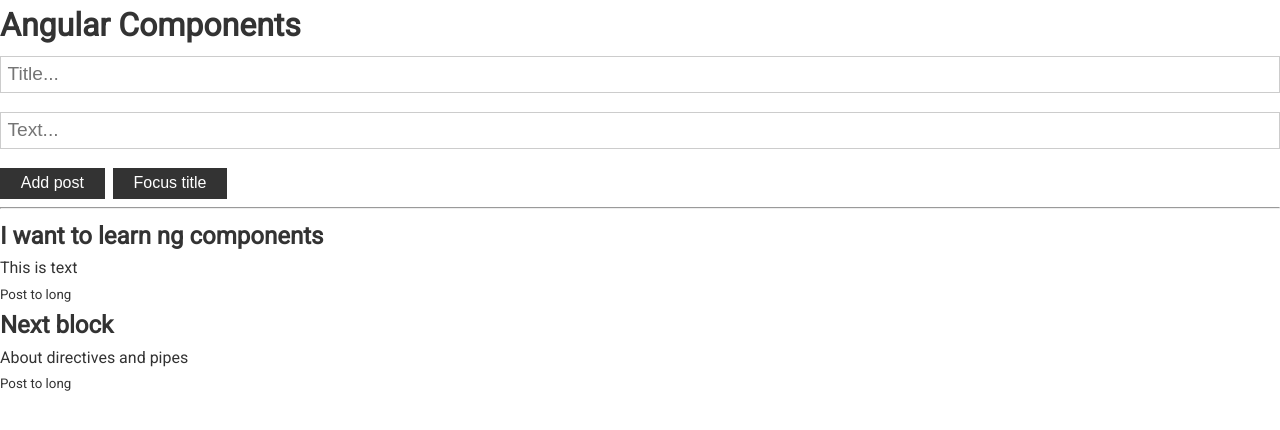
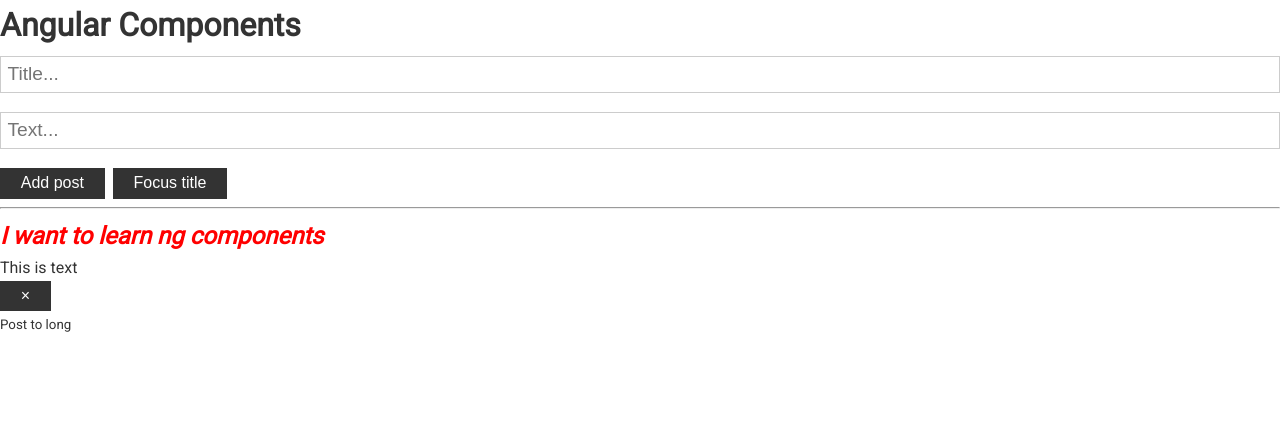
Before and after one commit to PavelTishenko/NgBas, an Angular app: page / in a window 1280 px wide. Shown: the top 430 px of the page. Built offline with nearby package versions, Linux system fonts and the light colour scheme.

Commit message:
new adds

```diff
--- a/src/app/app.component.html
+++ b/src/app/app.component.html
@@ -8,7 +8,9 @@
 
   <app-post
     *ngFor="let p of posts"
-    [post]="p">
+    [post]="p"
+    (onRemove)="removePost($event)"
+    >
     <div #info>
       <small *ngIf="p.text.length>10; else short">Post to long</small>
       <ng-template #short>
--- a/src/app/app.component.ts
+++ b/src/app/app.component.ts
@@ -1,4 +1,4 @@
-import { Component } from '@angular/core';
+import { Component, OnInit } from '@angular/core';
 
 export interface IPost{
   title: string,
@@ -11,15 +11,26 @@ export interface IPost{
   templateUrl: './app.component.html',
   styleUrls: ['./app.component.scss']
 })
-export class AppComponent {
+export class AppComponent implements OnInit {
   posts: IPost[] = [
     {title: 'I want to learn ng components', text:'This is text', id:1},
-    {title: 'Next block', text:'About directives and pipes', id:2},
+    // {title: 'Next block', text:'About directives and pipes', id:2},
   ];
+
+  ngOnInit(){
+    setTimeout(() => {
+      this.posts[0].title = 'Changed'
+    }, 5000)
+  }
 
   updatePosts(post: IPost){
     this.posts.unshift(post);
     // console.log('Post', post);
+  }
 
+  removePost(id: number){
+    console.log('Id to remove', id);
+    this.posts = this.posts.filter(p => p.id !== id)
   }
+
 }
--- a/src/app/post/post.component.html
+++ b/src/app/post/post.component.html
@@ -1,5 +1,6 @@
 <div>
   <h2>{{ post.title }}</h2>
   <p>{{ post.text }}</p>
+  <button class="btn" (click)="removePost()">&times;</button>
   <ng-content></ng-content>
 </div>
--- a/src/app/post/post.component.scss
+++ b/src/app/post/post.component.scss
@@ -0,0 +1,5 @@
+h2{
+  font-weight: bold;
+  font-style: italic;
+  color: red;
+}
--- a/src/app/post/post.component.ts
+++ b/src/app/post/post.component.ts
@@ -1,18 +1,27 @@
-import { Component, OnInit, Input, ContentChild, ElementRef } from '@angular/core';
+import { Component, OnInit, Input, ContentChild, ElementRef, OnDestroy, Output, EventEmitter, ChangeDetectionStrategy } from '@angular/core';
 import { IPost } from '../app.component';
 
 @Component({
   selector: 'app-post',
   templateUrl: './post.component.html',
-  styleUrls: ['./post.component.scss']
+  styleUrls: ['./post.component.scss'],
+  changeDetection: ChangeDetectionStrategy.OnPush
 })
-export class PostComponent implements OnInit {
- @Input() post: IPost;
- @ContentChild('info', {static:true}) infoRef: ElementRef
+export class PostComponent implements OnInit, OnDestroy {
+  @Input() post: IPost;
+  @ContentChild('info', { static: true }) infoRef: ElementRef
+  @Output() onRemove = new EventEmitter<number>();
   constructor() { }
+
+  removePost() {
+    this.onRemove.emit(this.post.id);
+  }
 
   ngOnInit() {
     console.log(this.infoRef.nativeElement);
+  }
+
+  ngOnDestroy(): void {
 
   }
 
```
